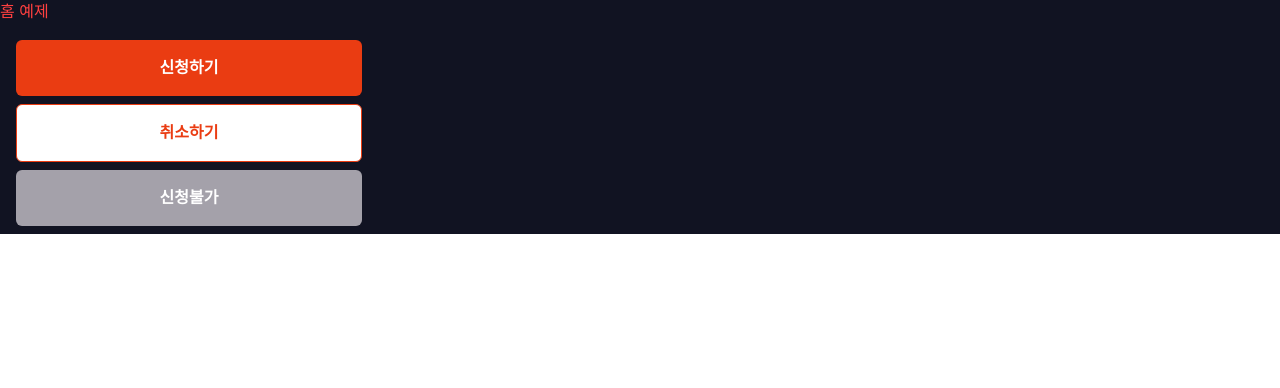
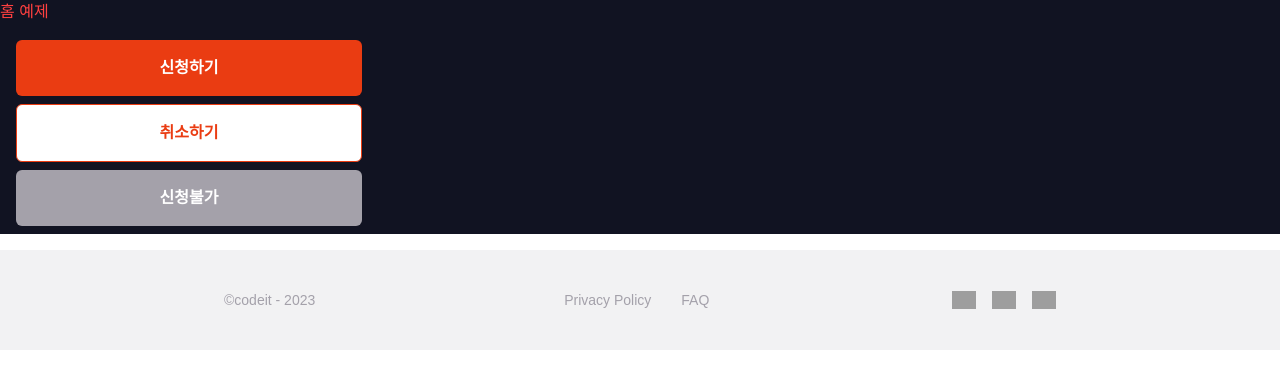
Before and after one commit to kimdohoon2/The-Julge, a Next.js app: page / in a window 1280 px wide. Shown: the top 388 px of the page. Built offline with nearby package versions, Linux system fonts and the light colour scheme; grey boxes are pictures that could not be loaded; a web font is replaced by a local one.

Commit message:
feat(Footer): 푸터 레이아웃 구현

```diff
--- /dev/null
+++ b/src/app/components/layout/Footer.tsx
@@ -0,0 +1,57 @@
+'use client';
+
+import React from 'react';
+import Image from 'next/image';
+
+export default function Footer() {
+  return (
+    <footer className="flex h-32 bg-gray-10 text-gray-40 sm:h-[100px]">
+      <div className="ml-5 mr-5 flex w-full justify-between gap-4 pt-7 text-sm sm:ml-8 sm:mr-8 sm:flex-row sm:items-center sm:gap-0 sm:p-0 lg:ml-56 lg:mr-56">
+        <div className="flex w-7/12 flex-col gap-9 sm:flex-row sm:justify-between sm:gap-0">
+          <div className="order-2 sm:order-1">
+            <span>©codeit - 2023</span>
+          </div>
+
+          <div className="order-1 flex gap-[30px] sm:order-2">
+            <a href="#" className="hover:text-gray-50">
+              Privacy Policy
+            </a>
+            <a href="#" className="hover:text-gray-50">
+              FAQ
+            </a>
+          </div>
+        </div>
+
+        <div className="order-3 flex gap-4">
+          <a href="#">
+            <Image
+              src="/icons/email.svg"
+              alt="Email"
+              width={24}
+              height={24}
+              className="hover:opacity-80"
+            />
+          </a>
+          <a href="#">
+            <Image
+              src="/icons/facebook.svg"
+              alt="Facebook"
+              width={24}
+              height={24}
+              className="hover:opacity-80"
+            />
+          </a>
+          <a href="#">
+            <Image
+              src="/icons/instagram.svg"
+              alt="Instagram"
+              width={24}
+              height={24}
+              className="hover:opacity-80"
+            />
+          </a>
+        </div>
+      </div>
+    </footer>
+  );
+}
--- a/src/app/layout.tsx
+++ b/src/app/layout.tsx
@@ -1,6 +1,7 @@
 import type { Metadata } from 'next';
 import { Geist, Geist_Mono } from 'next/font/google';
 import './styles/globals.css';
+import Footer from './components/layout/Footer';
 
 const geistSans = Geist({
   variable: '--font-geist-sans',
@@ -24,7 +25,10 @@ export default function RootLayout({
 }>) {
   return (
     <html lang="ko">
-      <body className={`${geistSans.variable} ${geistMono.variable} antialiased`}>{children}</body>
+      <body className={`${geistSans.variable} ${geistMono.variable} antialiased`}>
+        {children}
+        <Footer />
+      </body>
     </html>
   );
 }
```
